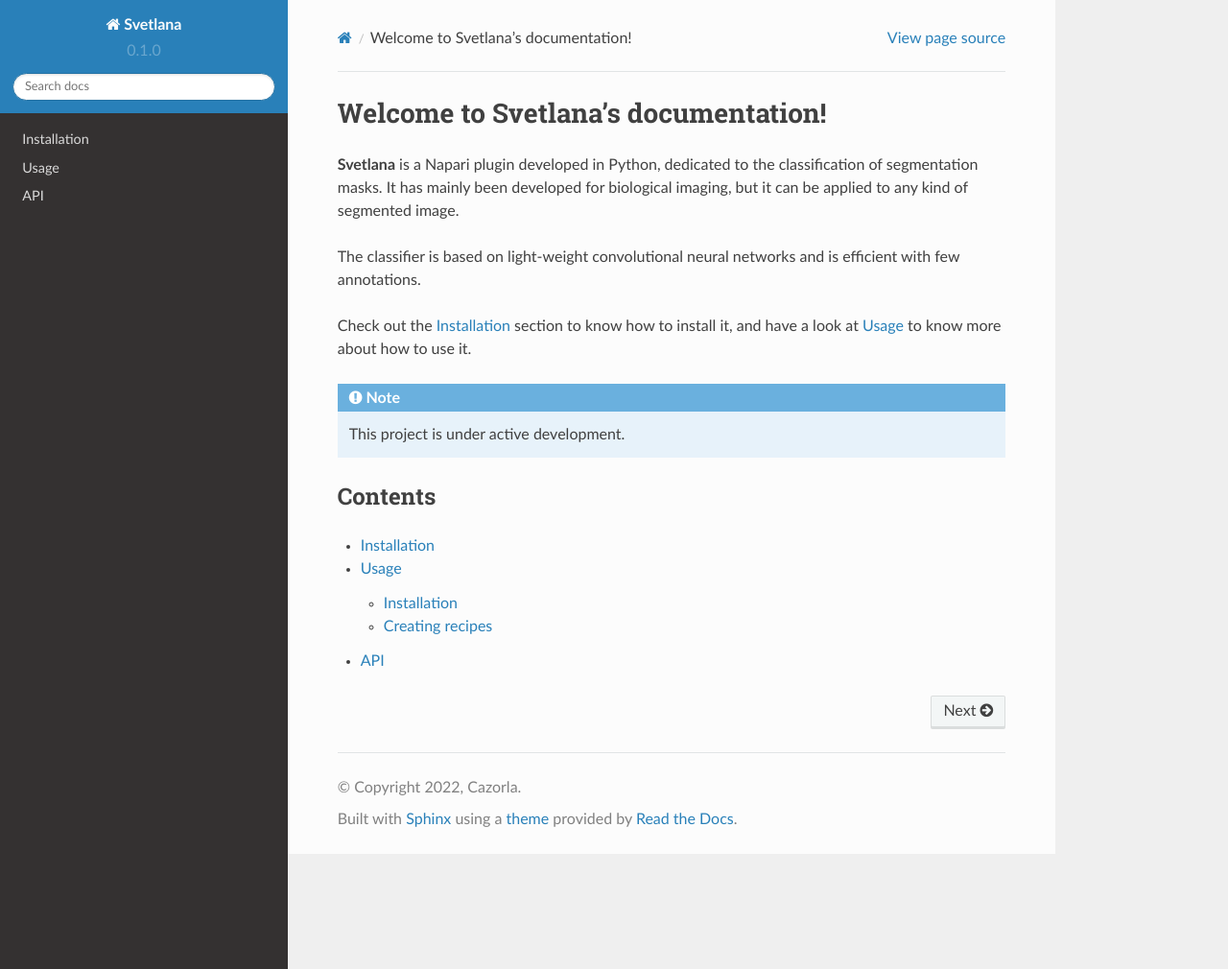
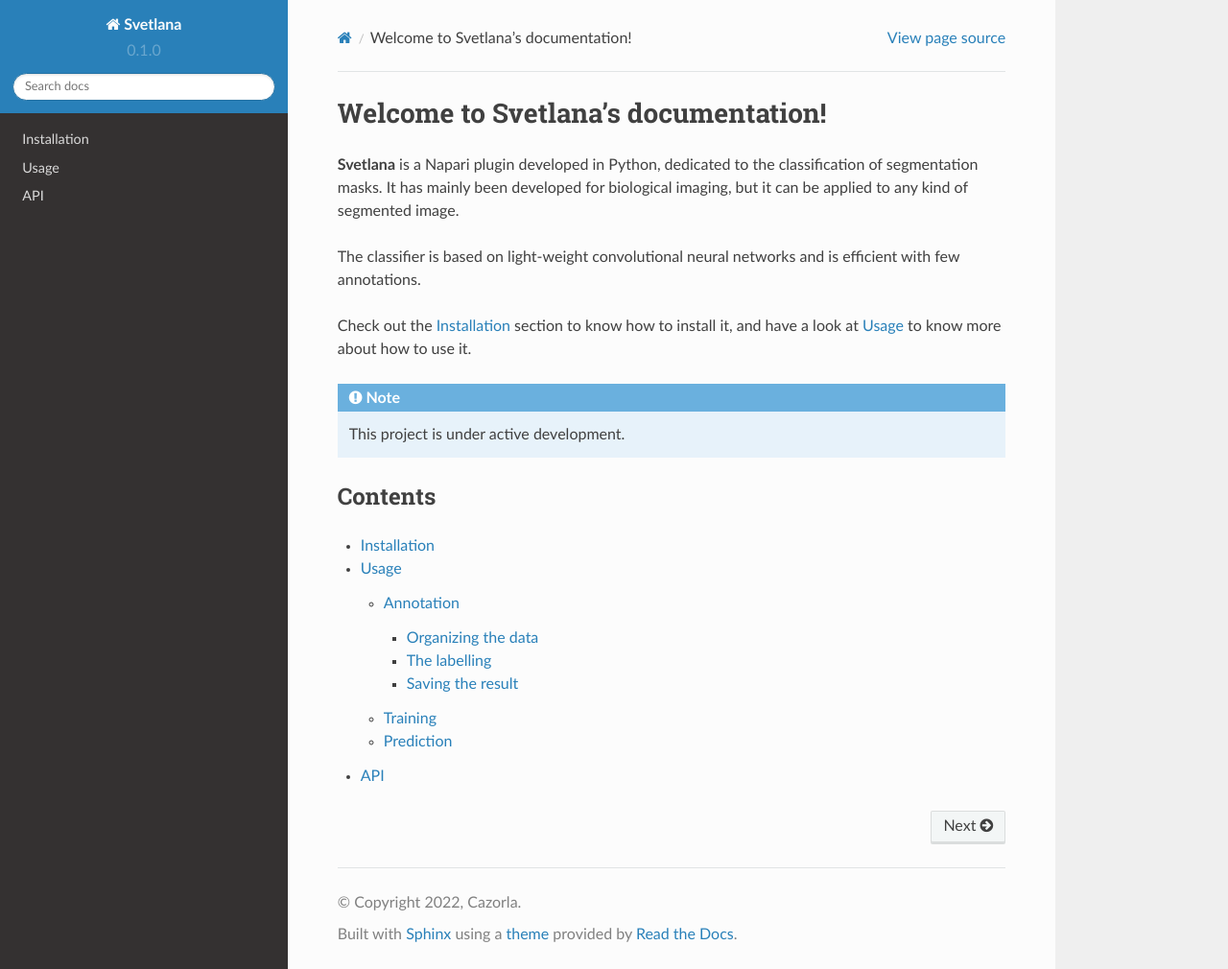
Before and after one commit to koopa31/Svetlana_documentation, a Sphinx documentation site: the page built from docs/source/index.rst, in a window 1280 px wide and 1010 px high. Shown: the whole window at 96% size. Built offline with Sphinx 7.4.7 and the Read the Docs theme 2.0.0, drawn with Linux system fonts in a browser that asks for light colours; some of the changed lines change nothing that is shown.

Commit message:
annotation faite

```diff
--- a/docs/source/usage.rst
+++ b/docs/source/usage.rst
@@ -1,18 +1,56 @@
 Usage
 =====
 
-.. _installation:
+Note that Svetlana works with all kinds of image types (2D, 3D, multichannel).
+A Youtube tutorial video is available here.
 
-Installation
+.. _annotation:
+
+Annotation
 ------------
 
-To use Lumache, first install it using pip:
+Organizing the data
+~~~~~~~~~~~~~~~~~~~
+First of all, you need your image(s) to be segmented in a certain way. Each ROI
+of the segmentation mask must be given a unique integer value (label),
+so each ROI can then be classified. To segment cells, you can refer to Cellpose for instance.
 
-.. code-block:: console
+Once you segmented your data, it must be organized in a specific way:
+::
 
-   (.venv) $ pip install lumache
+    parent folder
+    ├── Images
+    │   ├── image1
+    │   ...
+    │   └── imageN
+    ├── Masks
+    │  ├── mask1
+    │   ...
+    │  └── maskN
 
-Creating recipes
+The parent folder name doesn't matter, nevertheless the subfolder Images and Masks must
+**absolutely** be called this way.
+
+The labelling
+~~~~~~~~~~~~~~~~~~~
+Now the dataset is well organized, we can start annotating.
+
+First, data must be loaded, loading the parent folder. Then, there are two ways to label,
+whatever the type of image (2D, 3D etc).
+
+#. Letting Svetlana propose patches one after another in a random order (default way).
+#. Clicking on the objects, then clicking the label number. Can be useful in case the dataset is unbalanced in terms of cells number of each class in the image.
+
+Saving the result
+~~~~~~~~~~~~~~~~~~~
+Once the user is satisfied by the number of ROI he made, he can click on
+**save the result** button to create a binary file stored in a folder called
+Svetlana.
+
+This binary file called labels is then going to be used by the training plugin.
+
+.. _training:
+Training
 ----------------
 
 To retrieve a list of random ingredients,
@@ -31,3 +69,7 @@
 >>> import lumache
 >>> lumache.get_random_ingredients()
 ['shells', 'gorgonzola', 'parsley']
+
+.. _prediction:
+Prediction
+----------------
```
